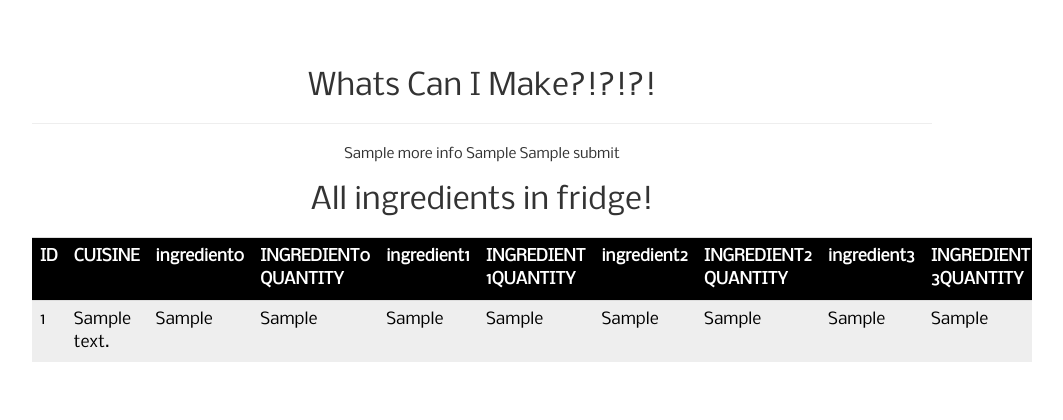
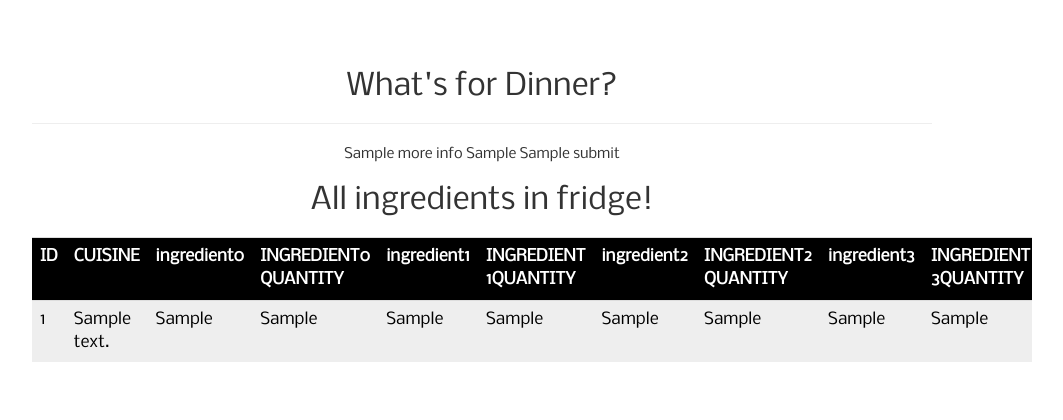
Before and after one commit to krajput96/flask-aws-tutorial, a Flask app: template templates/both.html in a window 1280 px wide. Shown: the top 420 px of the page, without its empty margins (18-1081 px from the left). Run offline with Flask 2, Linux system fonts and the light colour scheme; the template is opened without the code that fills it: most values are stand-ins (such as "Sample title", 1, 10 or a date in 2020); some libraries are stand-ins or nearby versions; some web fonts are replaced.

Commit message:
fixed a header + readme

```diff
--- a/templates/both.html
+++ b/templates/both.html
@@ -10,7 +10,7 @@
 <div class="col-md-4 col-md-offset-0" id = topBar>
 
       <div align="center">
-        <h2>Whats Can I Make?!?!?!</h2>
+        <h2>What's for Dinner? </h2>
       </div>
 
 <hr>
```
Also changed, not shown: readme.txt (added).
